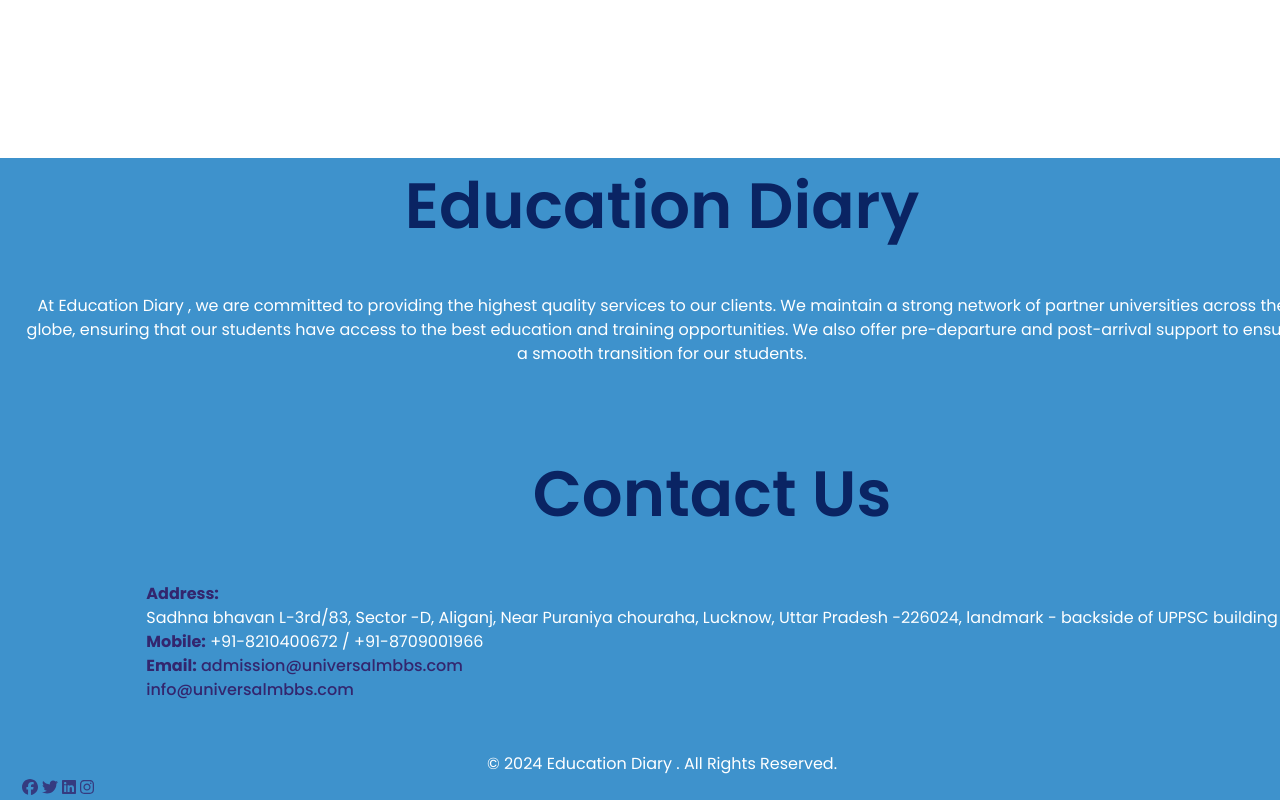
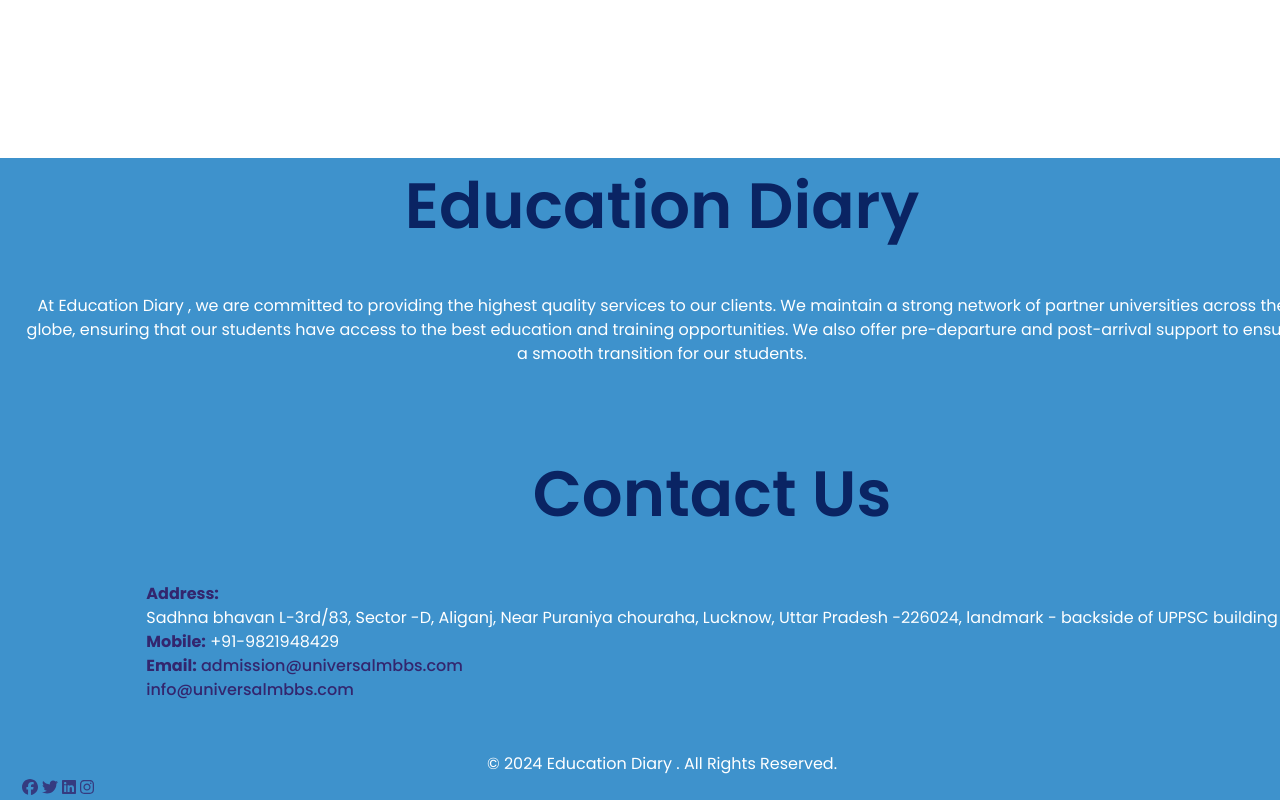
Before and after one commit to MonilMehta/LandingPage2, a React (Vite) app: page /vit-vellore in a window 1280 px wide. Shown: the part 1794-2594 px from the top of the page. Built offline with nearby package versions, Linux system fonts and the light colour scheme.

Commit message:
Update Footer.jsx

```diff
--- a/src/components/Footer.jsx
+++ b/src/components/Footer.jsx
@@ -26,7 +26,7 @@ const Footer = () => {
             <div className="mb-4 contactdet">
               <Typography variant="body" className="mb-3 text-white bodd"><strong>Address:</strong></Typography>
               <Typography variant="body" className="mb-3 text-white">Sadhna bhavan L-3rd/83, Sector -D, Aliganj, Near Puraniya chouraha, Lucknow, Uttar Pradesh -226024, landmark - backside of UPPSC building</Typography>
-              <Typography variant="body" className="mb-3 text-white bodd"><strong>Mobile:</strong> +91-8210400672 / +91-8709001966</Typography>
+              <Typography variant="body" className="mb-3 text-white bodd"><strong>Mobile:</strong> +91-9821948429</Typography>
               <Typography variant="body" className="mb-3 text-white bodd "><strong>Email:</strong> <a href="mailto:admission@educationdiary .com" className="text-white ml-4">admission@universalmbbs.com</a></Typography>
               <Typography variant="body" className="text-white ml-12"><a href="mailto:info@educationdiary .com" className="text-white ml-5">info@universalmbbs.com</a></Typography>
             </div>
```
